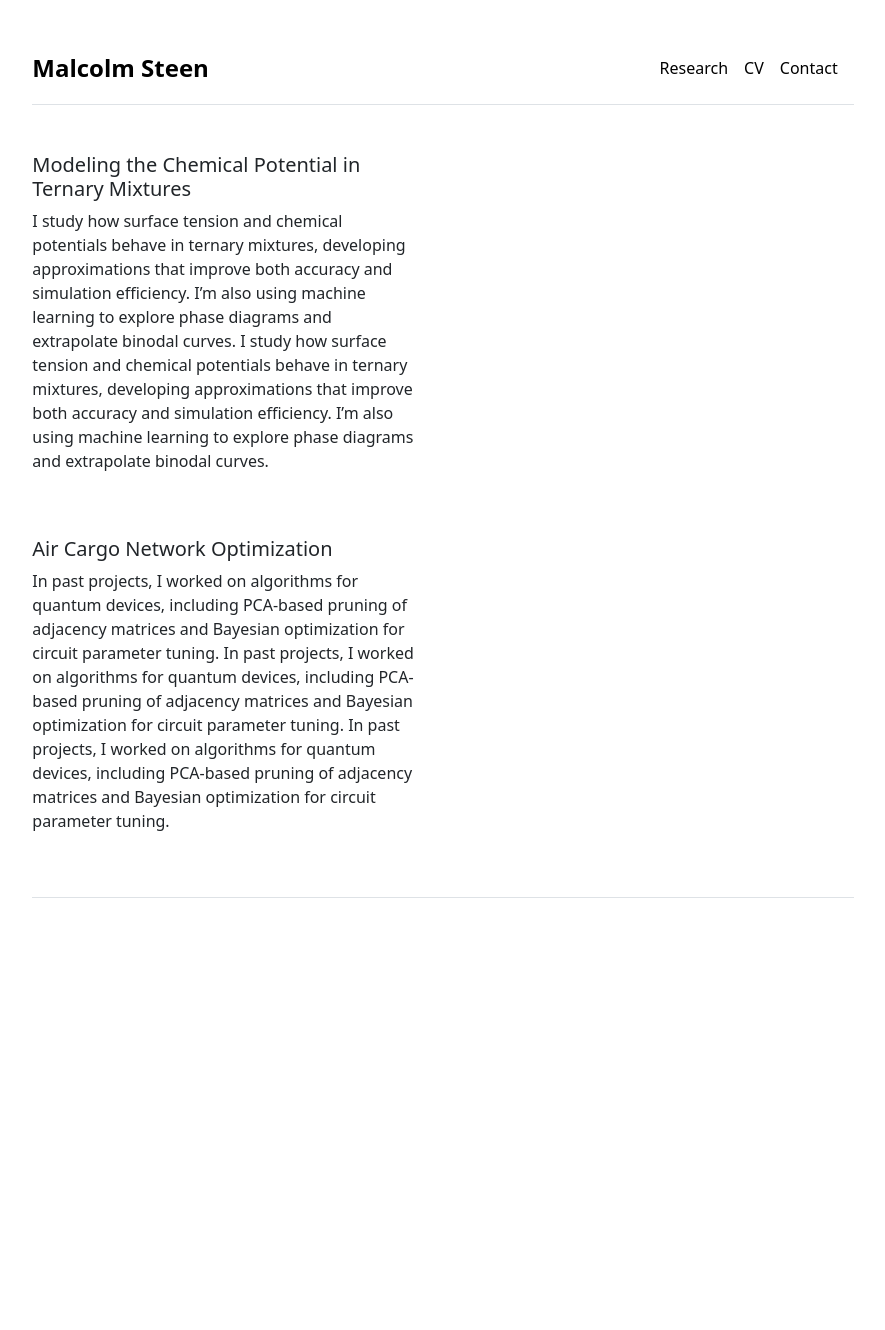
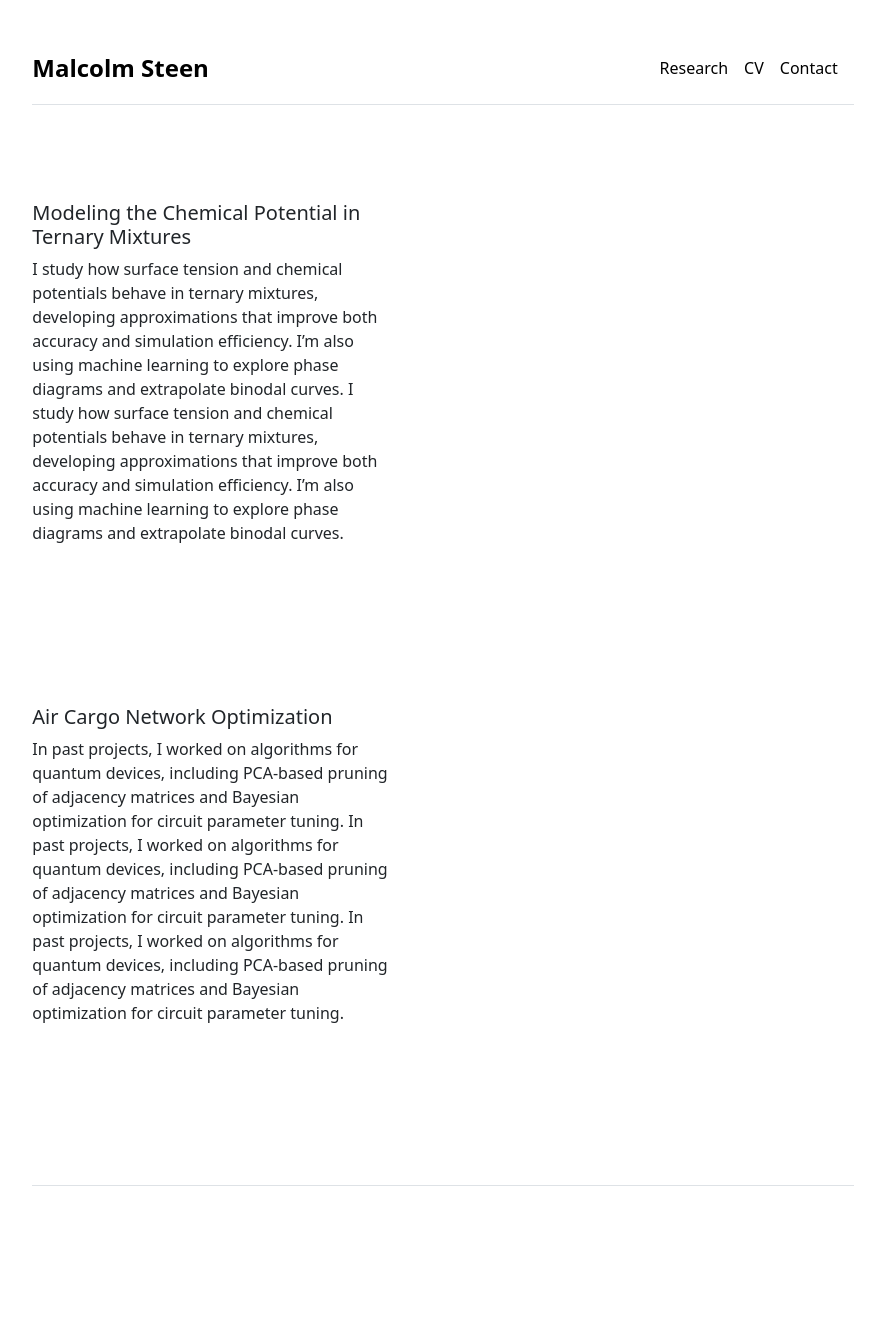
Before and after one commit to steenmalcolm/malcolmsteen, a Jekyll site: the page built from people.md, in a window 1280 px wide. Shown: the whole page, without its empty margins (197-1082 px from the left). Built offline with Jekyll 4.4.1, drawn with Linux system fonts in a browser that asks for light colours; before the commit the page ends 1042 px from its top, so only the background shows below that.

Commit message:
Formatting

```diff
--- a/_layouts/people.html
+++ b/_layouts/people.html
@@ -4,11 +4,17 @@ layout: default
 
 {{ content }}
 
-{% for project in site.data.research %}
 <div class="row g-5 mb-5">
-  <div class="col-md-6">
-    <h5>{{ project.title }}</h5>
-    <p>{{ project.description }}</p>
+  <div>
+    <div class="row g-5 mb-5">
+      {% for project in site.data.research %}
+      <div class="row g-5 mb-5">
+        <div class="col-md-6">
+          <h5>{{ project.title }}</h5>
+          <p>{{ project.description }}</p>
+        </div>
+      </div>
+      {% endfor %}
+    </div>
   </div>
 </div>
-{% endfor %}
```
